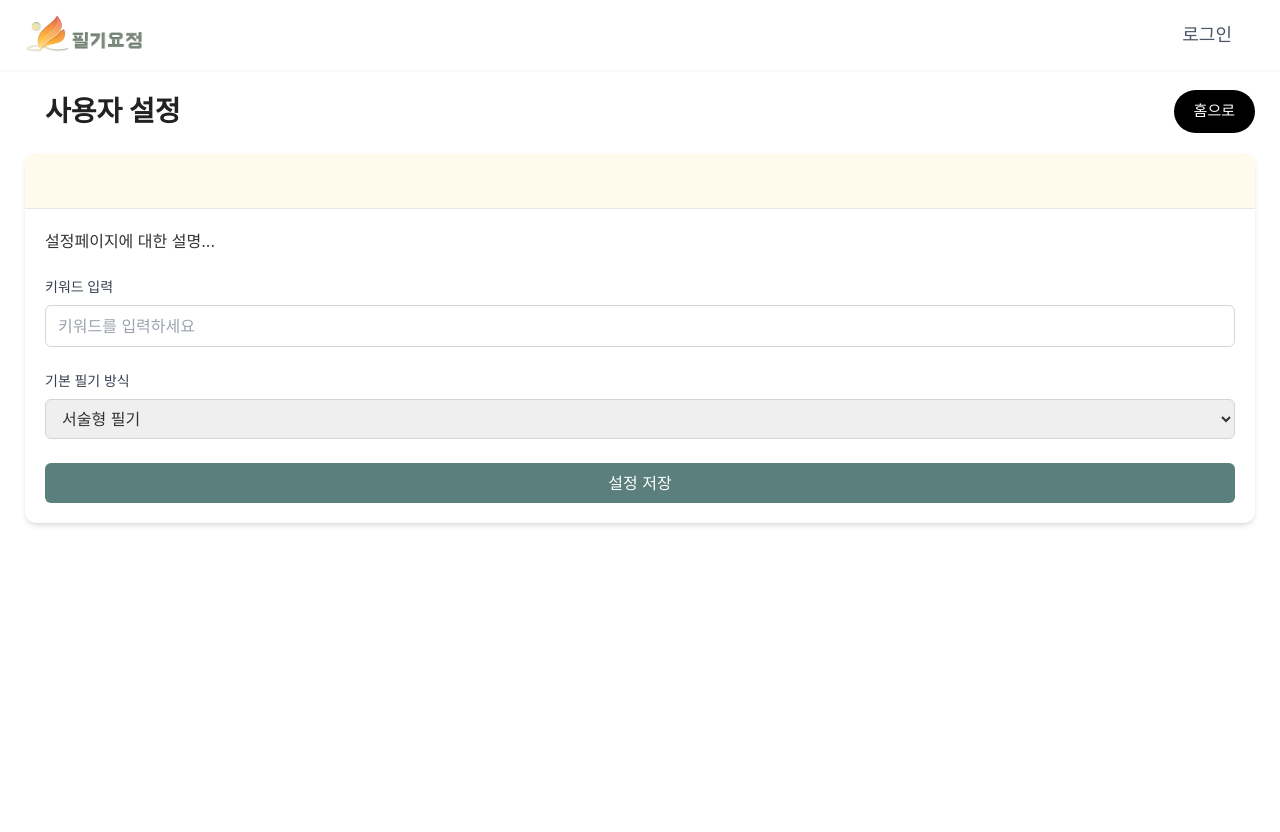
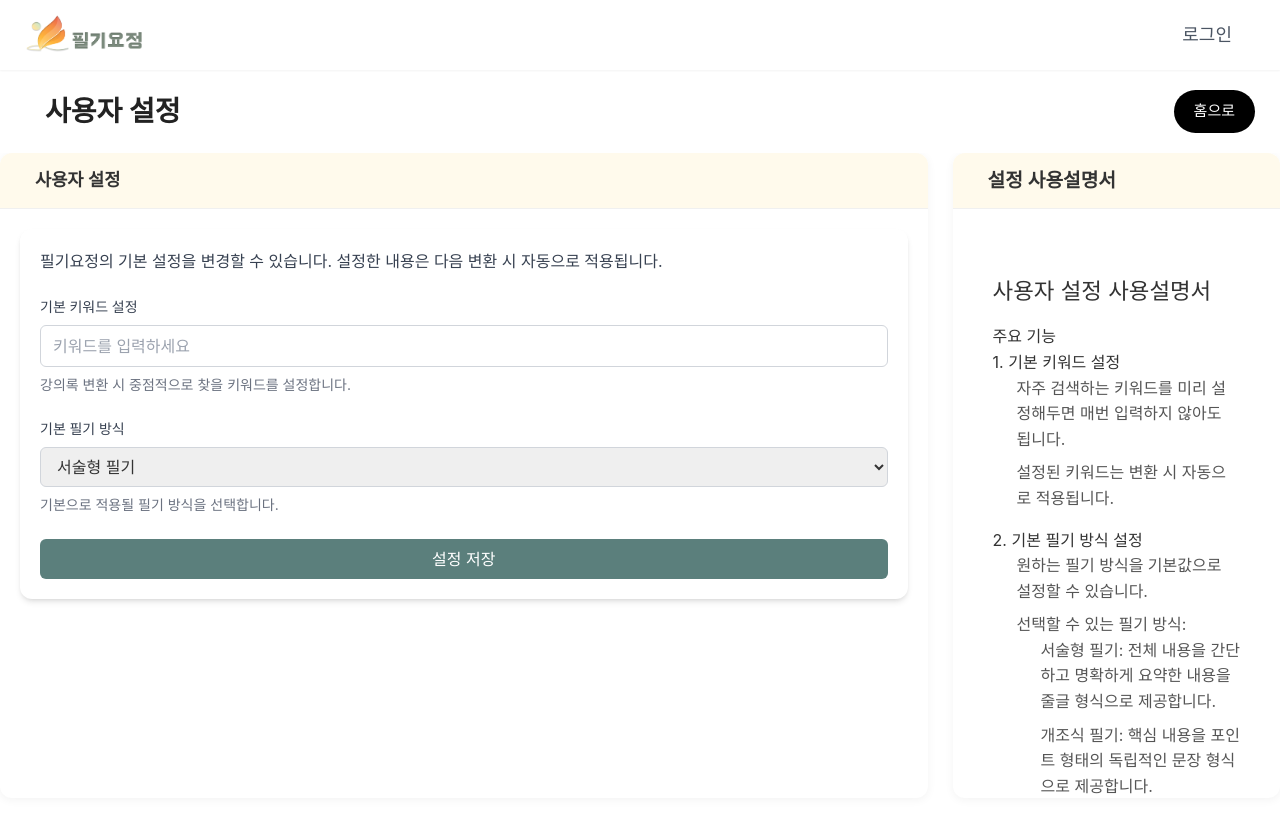
Before and after one commit to 2025capstoneDesign/capstone-FE, a React (Create React App) app: page /setting in a window 1280 px wide. Shown: the top 832 px of the page. Built offline with nearby package versions, Linux system fonts and the light colour scheme; no server answers.

Commit message:
설정 페이지 컴포넌트 추가 및 수정

```diff
--- /dev/null
+++ b/src/components/Setting/ManualSection.js
@@ -0,0 +1,43 @@
+import React from "react";
+import ReactMarkdown from "react-markdown";
+
+function ManualSection() {
+  return (
+    <div className="summary-container">
+      <div className="tab-container content-tabs">
+        <h2 className="manual-title" style={{ fontSize: "1.2rem" }}>
+          설정 사용설명서
+        </h2>
+      </div>
+
+      <div className="content-container">
+        <div className="manual-content">
+          <ReactMarkdown>
+            {`
+## 사용자 설정 사용설명서
+
+#### 주요 기능
+
+##### 1. 기본 키워드 설정
+- 자주 검색하는 키워드를 미리 설정해두면 매번 입력하지 않아도 됩니다.
+- 설정된 키워드는 변환 시 자동으로 적용됩니다.
+
+##### 2. 기본 필기 방식 설정
+- 원하는 필기 방식을 기본값으로 설정할 수 있습니다.
+- 선택할 수 있는 필기 방식:
+  - 서술형 필기: 전체 내용을 간단하고 명확하게 요약한 내용을 줄글 형식으로 제공합니다.
+  - 개조식 필기: 핵심 내용을 포인트 형태의 독립적인 문장 형식으로 제공합니다.
+  - 키워드 필기: 개념 중심으로 핵심 용어와 정의를 제공합니다.
+
+##### 3. 설정 저장
+- '설정 저장' 버튼을 클릭하여 변경사항을 저장합니다.
+- 저장된 설정은 다음 변환 시 자동으로 적용됩니다.
+            `}
+          </ReactMarkdown>
+        </div>
+      </div>
+    </div>
+  );
+}
+
+export default ManualSection;
--- a/src/components/Setting/Setting.js
+++ b/src/components/Setting/Setting.js
@@ -1,6 +1,8 @@
 import React, { useState, useEffect } from "react";
 import { useNavigate } from "react-router-dom";
 import "../../css/TestPage.css";
+import SettingsSection from "./SettingsSection";
+import ManualSection from "./ManualSection";
 
 function Setting() {
     const navigate = useNavigate();
@@ -33,52 +35,15 @@ function Setting() {
                 </div>
             </div>
 
-            <div className="mx-[25px]">
-                <div className="flex-[1.7]">
-                    <div className="w-full bg-[#fff] rounded-[12px] shadow-md">
-                        <div className="h-[56px] bg-[#fffaec] px-[15px] py-[20px] border-b-[1px] rounded-t-[12px]">
-                        </div>
-                        <div className="p-[20px] space-y-6">
-                            <p>설정페이지에 대한 설명...</p>
-                            <div className="space-y-2">
-                                <label htmlFor="keyword" className="block text-sm font-medium text-gray-700">
-                                    키워드 입력
-                                </label>
-                                <input
-                                    type="text"
-                                    id="keyword"
-                                    value={keyword}
-                                    onChange={(e) => setKeyword(e.target.value)}
-                                    className="w-full px-3 py-2 border border-gray-300 rounded-md focus:outline-none focus:ring-2 focus:ring-[#455E5C]"
-                                    placeholder="키워드를 입력하세요"
-                                />
-                            </div>
-
-                            <div className="space-y-2">
-                                <label htmlFor="noteType" className="block text-sm font-medium text-gray-700">
-                                    기본 필기 방식
-                                </label>
-                                <select
-                                    id="noteType"
-                                    value={noteType}
-                                    onChange={(e) => setNoteType(e.target.value)}
-                                    className="w-full px-3 py-2 border border-gray-300 rounded-md focus:outline-none focus:ring-2 focus:ring-[#455E5C]"
-                                >
-                                    <option value="서술형 필기">서술형 필기</option>
-                                    <option value="개조식 필기">개조식 필기</option>
-                                    <option value="키워드 필기">키워드 필기</option>
-                                </select>
-                            </div>
-
-                            <button
-                                onClick={handleSave}
-                                className="w-full py-2 px-4 bg-[#5B7F7C] text-white rounded-md hover:bg-[#455E5C] focus:outline-none focus:ring-2 focus:ring-[#455E5C] focus:ring-offset-2 transition-colors"
-                            >
-                                설정 저장
-                            </button>
-                        </div>
-                    </div>
-                </div>
+            <div className="main-content">
+                <SettingsSection
+                    keyword={keyword}
+                    setKeyword={setKeyword}
+                    noteType={noteType}
+                    setNoteType={setNoteType}
+                    handleSave={handleSave}
+                />
+                <ManualSection />
             </div>
         </div>
     );
--- /dev/null
+++ b/src/components/Setting/SettingsSection.js
@@ -0,0 +1,62 @@
+import React from "react";
+
+function SettingsSection({ keyword, setKeyword, noteType, setNoteType, handleSave }) {
+  return (
+    <div className="slide-container">
+      <div className="slide-header">
+        <h2 className="text-[1.1rem] font-semibold px-[15px]">사용자 설정</h2>
+      </div>
+
+      <div className="p-5">
+        <div className="w-full bg-[#fff] rounded-[12px] shadow-md">
+          <div className="p-[20px] space-y-6">
+            <p className="text-gray-700">
+              필기요정의 기본 설정을 변경할 수 있습니다. 설정한 내용은 다음 변환 시 자동으로 적용됩니다.
+            </p>
+
+            <div className="space-y-2">
+              <label htmlFor="keyword" className="block text-sm font-medium text-gray-700">
+                기본 키워드 설정
+              </label>
+              <input
+                type="text"
+                id="keyword"
+                value={keyword}
+                onChange={(e) => setKeyword(e.target.value)}
+                className="w-full px-3 py-2 border border-gray-300 rounded-md focus:outline-none focus:ring-2 focus:ring-[#455E5C]"
+                placeholder="키워드를 입력하세요"
+              />
+              <p className="text-sm text-gray-500">강의록 변환 시 중점적으로 찾을 키워드를 설정합니다.</p>
+            </div>
+
+            <div className="space-y-2">
+              <label htmlFor="noteType" className="block text-sm font-medium text-gray-700">
+                기본 필기 방식
+              </label>
+              <select
+                id="noteType"
+                value={noteType}
+                onChange={(e) => setNoteType(e.target.value)}
+                className="w-full px-3 py-2 border border-gray-300 rounded-md focus:outline-none focus:ring-2 focus:ring-[#455E5C]"
+              >
+                <option value="서술형 필기">서술형 필기</option>
+                <option value="개조식 필기">개조식 필기</option>
+                <option value="키워드 필기">키워드 필기</option>
+              </select>
+              <p className="text-sm text-gray-500">기본으로 적용될 필기 방식을 선택합니다.</p>
+            </div>
+
+            <button
+              onClick={handleSave}
+              className="w-full py-2 px-4 bg-[#5B7F7C] text-white rounded-md hover:bg-[#455E5C] focus:outline-none focus:ring-2 focus:ring-[#455E5C] focus:ring-offset-2 transition-colors"
+            >
+              설정 저장
+            </button>
+          </div>
+        </div>
+      </div>
+    </div>
+  );
+}
+
+export default SettingsSection;
```
